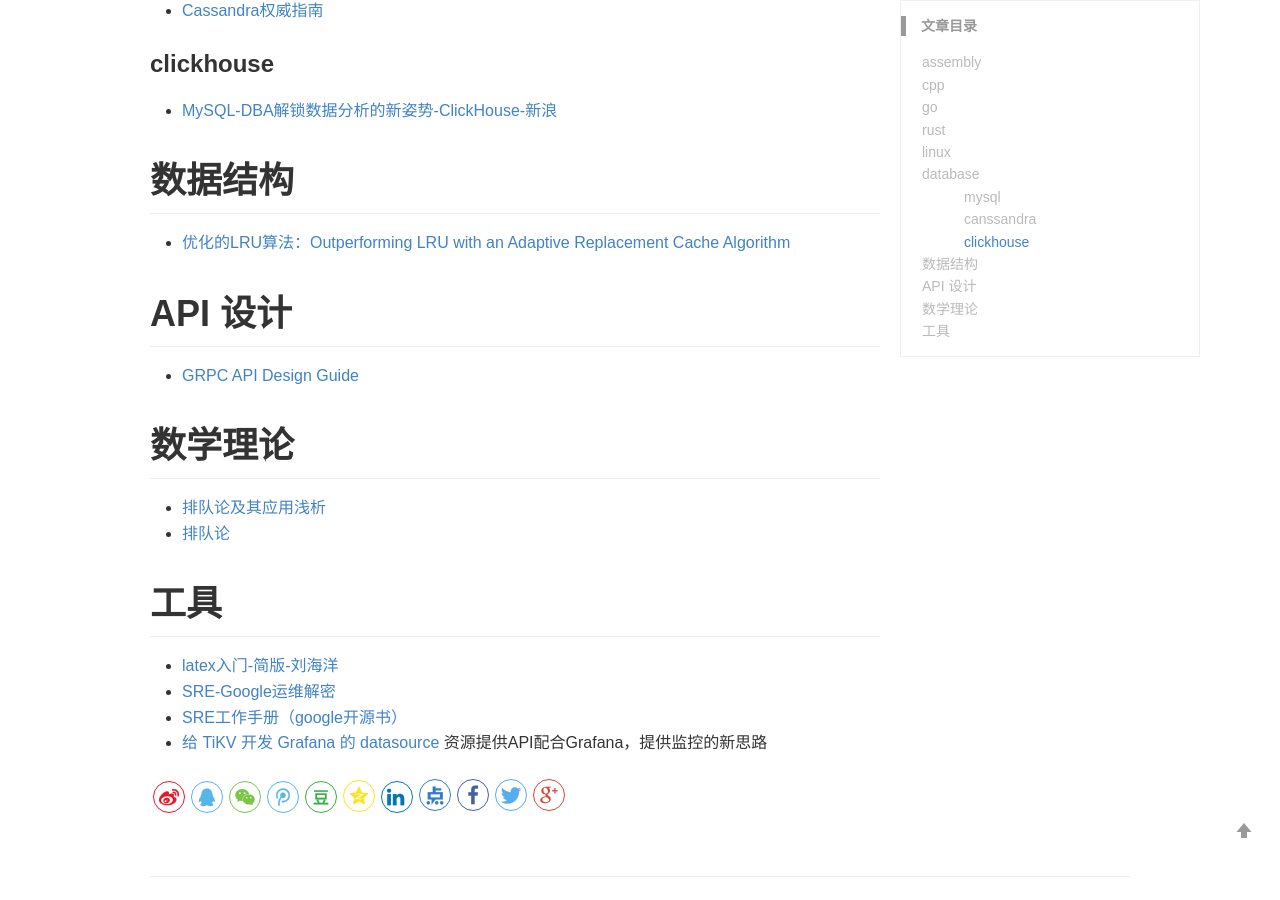
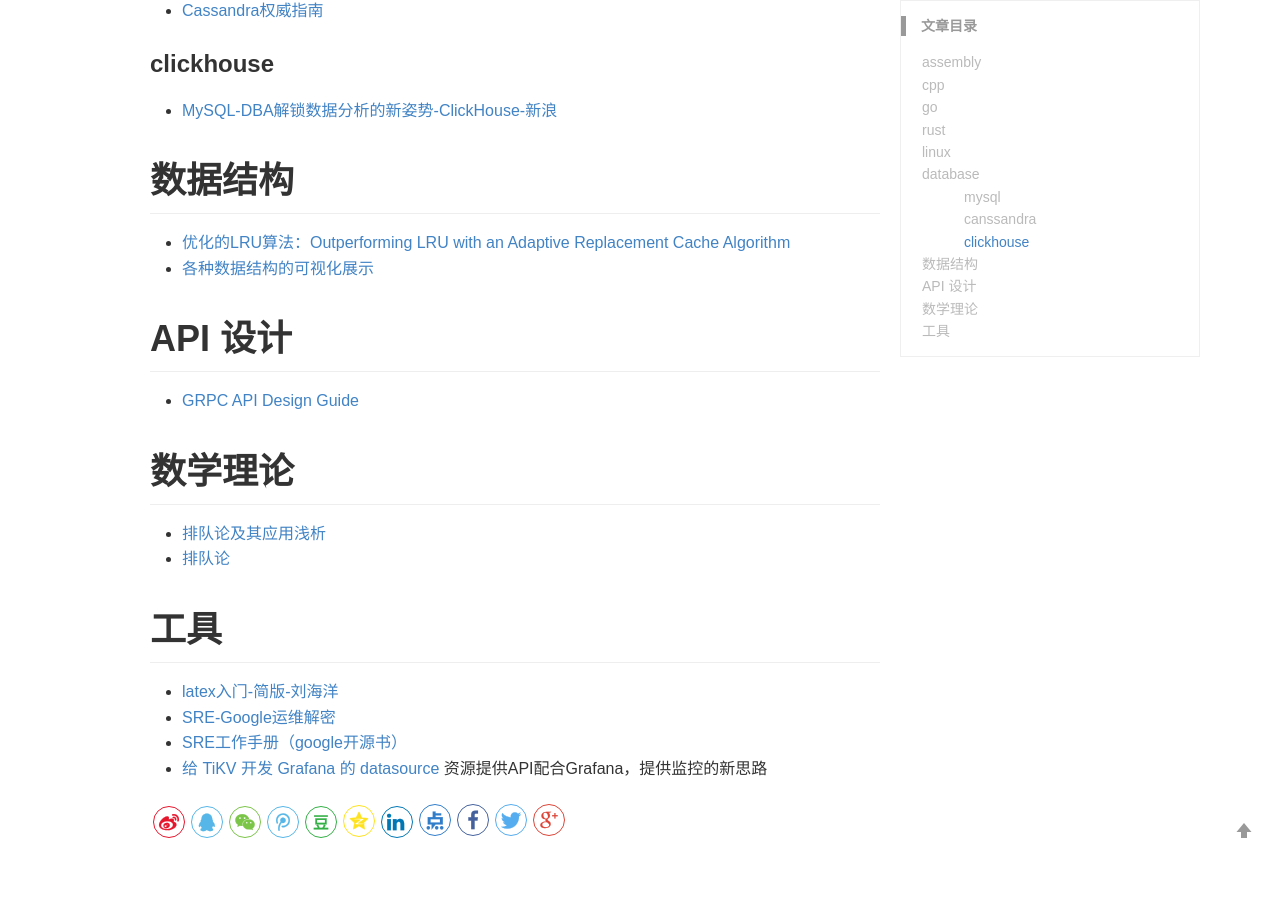
Before and after one commit to lrita/lrita.github.io, a Jekyll site: the page built from _wiki/books.md, in a window 1280 px wide and 900 px high, scrolled down 1233 px. Built offline with Jekyll 4.4.1, drawn with Linux system fonts in a browser that asks for light colours; comment, search, counter and statistics services are not loaded.

Commit message:
update _wiki/books.md

```diff
--- a/_wiki/books.md
+++ b/_wiki/books.md
@@ -39,6 +39,7 @@
 
 # 数据结构
 * [优化的LRU算法：Outperforming LRU with an Adaptive Replacement Cache Algorithm](/images/posts/datastructure/ARC.pdf)
+* [各种数据结构的可视化展示](https://www.cs.usfca.edu/~galles/visualization/Algorithms.html)
 
 # API 设计
 * [GRPC API Design Guide](https://cloud.google.com/apis/design/)
```
